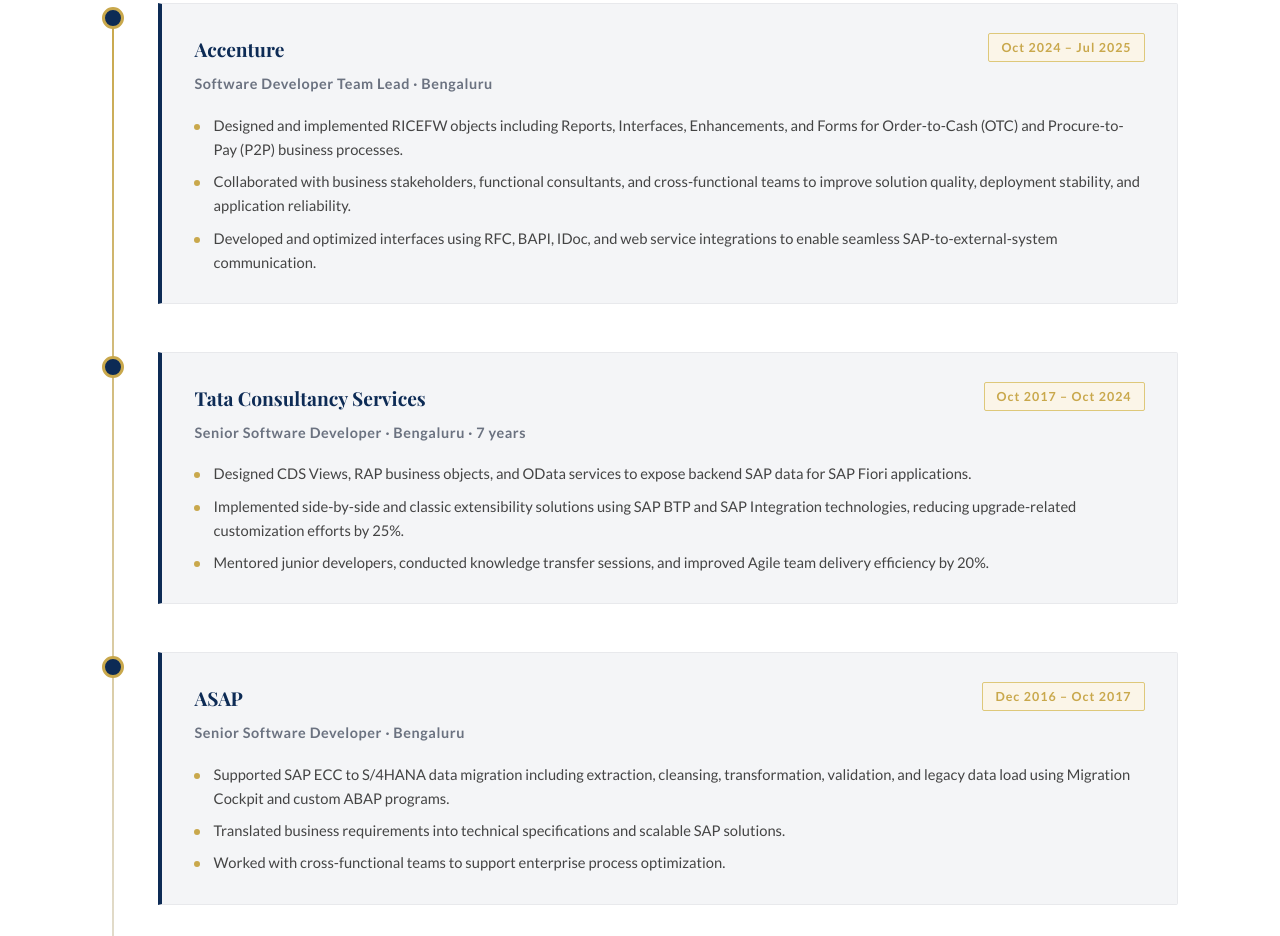
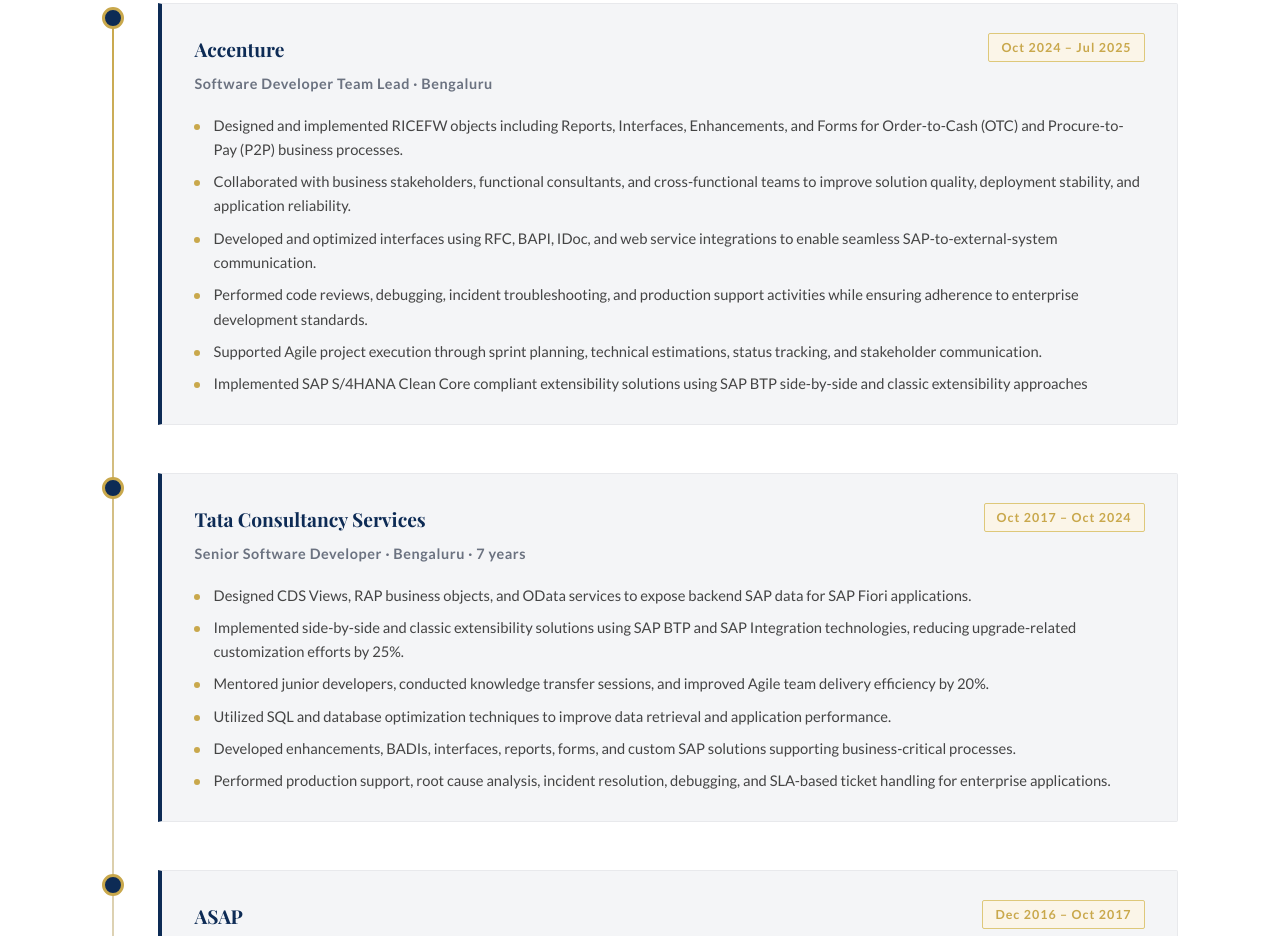
Before and after one commit to divya11devaraj-ai/Resume, a plain HTML site: page index.html in a window 1280 px wide. Shown: the part 1839-2775 px from the top of the page. Drawn offline with nearby package versions, Linux system fonts and the light colour scheme.

Commit message:
Update index.html

```diff
--- a/index.html
+++ b/index.html
@@ -795,6 +795,9 @@
             <li>Designed and implemented RICEFW objects including Reports, Interfaces, Enhancements, and Forms for Order-to-Cash (OTC) and Procure-to-Pay (P2P) business processes.</li>
             <li>Collaborated with business stakeholders, functional consultants, and cross-functional teams to improve solution quality, deployment stability, and application reliability.</li>
             <li>Developed and optimized interfaces using RFC, BAPI, IDoc, and web service integrations to enable seamless SAP-to-external-system communication.</li>
+            <li>Performed code reviews, debugging, incident troubleshooting, and production support activities while ensuring adherence to enterprise development standards.</li>
+            <li>Supported Agile project execution through sprint planning, technical estimations, status tracking, and stakeholder communication.</li>
+            <li>Implemented SAP S/4HANA Clean Core compliant extensibility solutions using SAP BTP side-by-side and classic extensibility approaches</li>
           </ul>
         </div>
       </div>
@@ -811,6 +814,9 @@
             <li>Designed CDS Views, RAP business objects, and OData services to expose backend SAP data for SAP Fiori applications.</li>
             <li>Implemented side-by-side and classic extensibility solutions using SAP BTP and SAP Integration technologies, reducing upgrade-related customization efforts by 25%.</li>
             <li>Mentored junior developers, conducted knowledge transfer sessions, and improved Agile team delivery efficiency by 20%.</li>
+            <li>Utilized SQL and database optimization techniques to improve data retrieval and application performance.</li>
+            <li>Developed enhancements, BADIs, interfaces, reports, forms, and custom SAP solutions supporting business-critical processes.</li>
+            <li>Performed production support, root cause analysis, incident resolution, debugging, and SLA-based ticket handling for enterprise applications.</li>
           </ul>
         </div>
       </div>
@@ -843,6 +849,7 @@
             <li>Developed RICEFW objects: reports, interfaces, enhancements, and forms across SAP ECC environments.</li>
             <li>Supported SAP ECC environments by troubleshooting technical issues, debugging ABAP code, and resolving production incidents.</li>
             <li>Implemented 200+ SNOTE implementations including pre- and post-manual activities.</li>
+            <li>Participated in technical documentation, testing, deployment, and ongoing application enhancement activities.</li>
           </ul>
         </div>
       </div>
```
